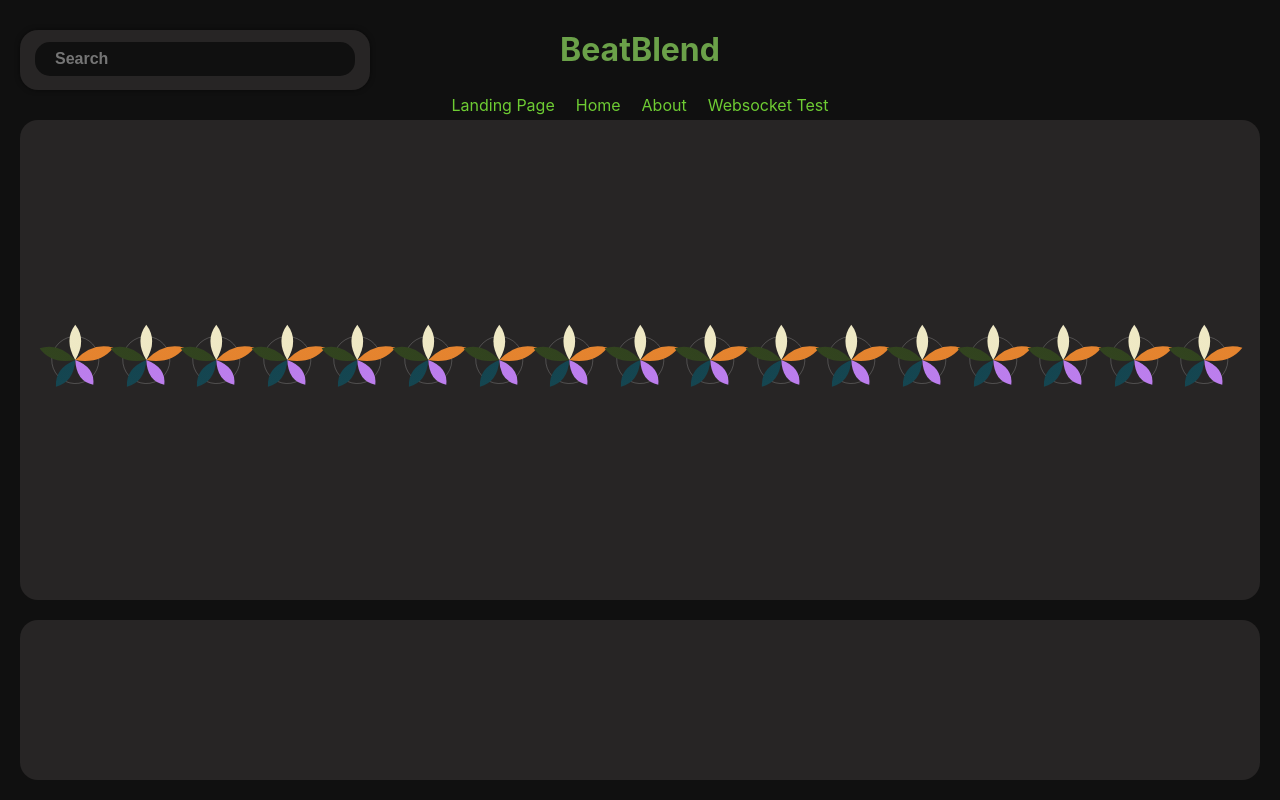
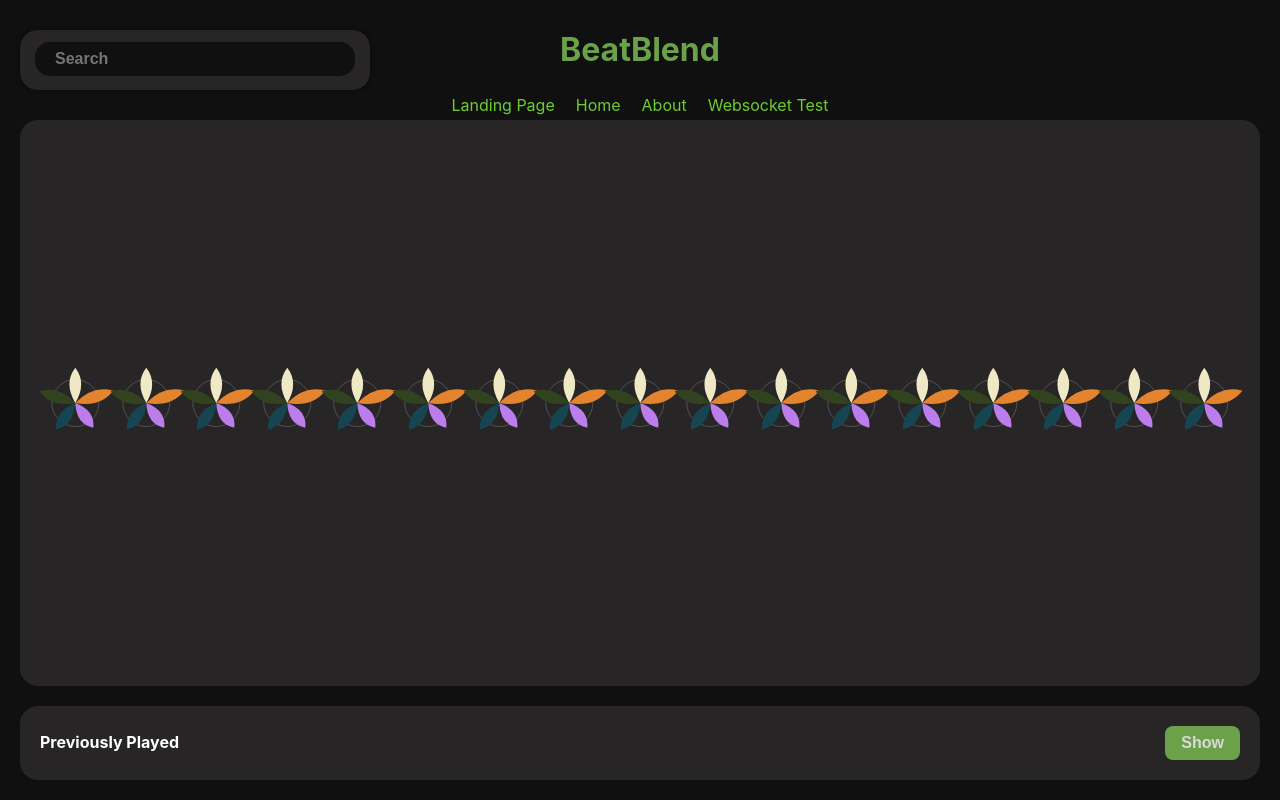
Before and after one commit to SpotifyMasterProject/BeatBlend, a Vue app in the folder client/: page /home in a window 1280 px wide. Built offline with nearby package versions, Linux system fonts and the light colour scheme.

Commit message:
Previously played integrated with flexible expand #86

```diff
--- a/client/src/assets/main.css
+++ b/client/src/assets/main.css
@@ -122,7 +122,7 @@ a,
 }
 .type2 .middle{
   background-color: var(--backcore-color1);
-  flex-grow: 2;
+  flex-grow: 1;
   margin: 0 20px 20px;
   padding: 20px;
   display: flex;
@@ -131,20 +131,63 @@ a,
   box-sizing: border-box;
   border-radius: 18px;
   width: calc(100% - 40px);
+  transition: flex-grow 0.5s ease;
 }
-
+.type2 .middle. expanded{
+  flex-grow: 2;
+}
 .type2 .previously-played{
   background-color: var(--backcore-color1);
-  height: 20vh;
   margin: 0 20px 20px;
   padding: 20px;
   display: flex;
-  align-items: center;
-  justify-content: center;
+  flex-direction: column;
+  align-items: flex-start;
+  justify-content: flex-start;
   overflow-y: auto;
   box-sizing: border-box;
   border-radius: 18px;
   width: calc(100% - 40px);
+  text-align: left;
+  color: #FFFFFF;
+  transition: all 0.5s ease;
+  max-height: 23vh;
+}
+type2. previously-played.minimized{
+  height: auto;
+}
+.type2 .previously-played .table-header-container {
+  display: flex;
+  flex-direction: row;  /* Aligns the header and button horizontally */
+  align-items: center;
+  justify-content: flex-start;
+  width: 100%;
+}
+.type2 .previously-played.minimized .table-header-container {
+  padding-bottom: 0; /* No padding when minimized */
+}
+.type2 .previously-played:not(.minimized) .table-header-container {
+  padding-bottom: 10px; /* Adds space between the header/button and the table when shown */
+}
+.type2 .previously-played h3 {
+  margin: 0;
+  font-size:16px;
+  width: 100%;
+}
+.type2 .previously-played button {
+  padding: 8px 16px;
+  background-color: #6BA149;
+  color: #D9D9D9;
+  border: none;
+  border-radius: 8px;
+  cursor: pointer;
+  font-size: 16px;
+  font-weight: bold;
+  transition: background-color 0.3s ease, transform 0.2s ease;
+}
+.type2 .previously-played button:hover {
+  background-color: #6AA834;
+  transform: scale(1.05); /* Slightly enlarge the button on hover */
 }
 @media(max-width: 900px){
   .type2 .search-bar,
--- a/client/src/views/HomeView.vue
+++ b/client/src/views/HomeView.vue
@@ -2,6 +2,15 @@
 import LogoIntroScreen from "@/components/LogoIntroScreen.vue";
 import Navigation from "@/components/Navigation.vue";
 import Flower from "@/components/Flower.vue";
+import PreviouslyPlayed from "@/components/PreviouslyPlayed.vue";
+import { ref, onMounted } from "vue";
+
+
+const showPreviouslyPlayed = ref(false);
+
+const toggleVisibility = () => {
+  showPreviouslyPlayed.value = !showPreviouslyPlayed.value;
+};
 
 const flowerData = [
   { value: 0.4, color: '#144550' },
@@ -26,7 +35,7 @@ const flowerData = [
       </div>
 
     </header>
-    <div class="middle">
+    <div class="middle" :class="{ expanded: !showPreviouslyPlayed }">
       <Flower :features="flowerData" :size="300" :circleRadius="100" />
       <Flower :features="flowerData" :size="300" :circleRadius="100" />
       <Flower :features="flowerData" :size="300" :circleRadius="100" />
@@ -45,8 +54,22 @@ const flowerData = [
       <Flower :features="flowerData" :size="300" :circleRadius="100" />
       <Flower :features="flowerData" :size="300" :circleRadius="100" />
     </div>
-    <div class="previously-played">
-
+    <div
+      class="previously-played"
+      :class="{ minimized: !showPreviouslyPlayed }"
+    >
+      <div class="table-header-container">
+        <h3>Previously Played</h3>
+        <button
+          class="text-sm rounded min-h-[32px] px-3 py-0.5 font-semibold hover:bg-gray-800"
+          @click="toggleVisibility"
+        >
+          {{ showPreviouslyPlayed ? "Hide" : "Show" }}
+        </button>
+      </div>
+      <div v-show="showPreviouslyPlayed">
+        <PreviouslyPlayed></PreviouslyPlayed>
+      </div>
     </div>
   </div>
 </template>
```
